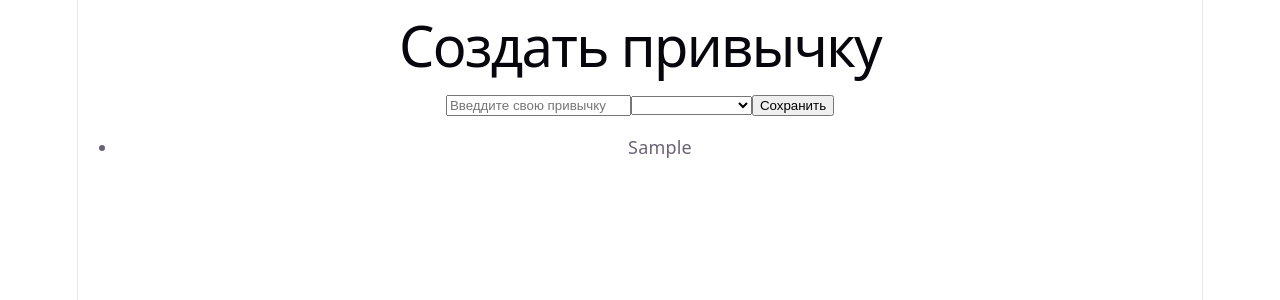
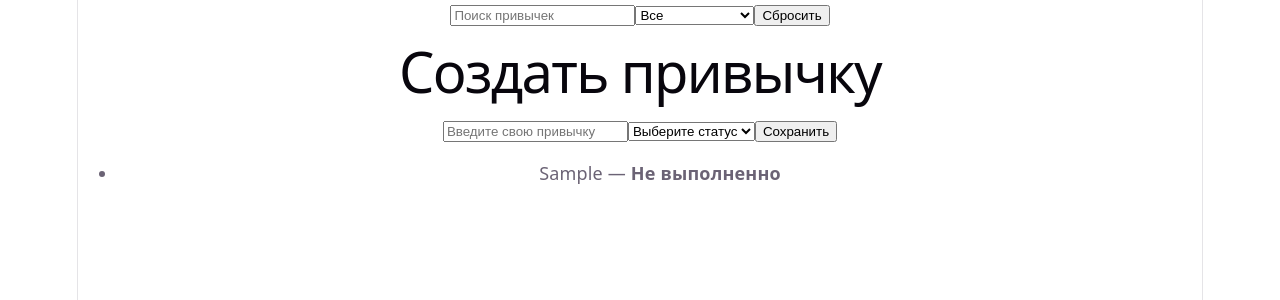
Before and after one commit to pifor228/Treker, a React (Vite) app in the folder React/: page / in a window 1280 px wide. Both pictures are taken after typing "Sample" into the empty fields and a click on the button "Сохранить". Shown: the top 300 px of the page. Built offline with nearby package versions, Linux system fonts and the light colour scheme.

Commit message:
филтраций по Имени и по Выполнен и не выполнен

```diff
--- a/React/src/App.tsx
+++ b/React/src/App.tsx
@@ -1,26 +1,51 @@
 // import styles from'./App.css'
-// import CreaterItem from "./Component/CreaterItem/createritem";
+
 import { useEffect, useState, type FormEvent } from "react";
 
 type Task = {
   id: number;
   title: string;
   completed: string;
-  ckok: string;
-  restor: string
 };
+
 function App() {
+
   const [tasks, setTasks] = useState<Task[]>(() => {
     const savedTasks = localStorage.getItem("tasks");
     return savedTasks ? (JSON.parse(savedTasks) as Task[]) : [];
   });
+
+  const [search, setSearch] = useState("");
+  const [searchcomp, setSearchComp] = useState("");
   const [text, setText] = useState("");
-  const [comp, setComp ] = useState("")
-  const [ckok, setCkok ] = useState("")
-  const [restor, setRestor ] = useState("")
+  const [comp, setComp] = useState("");
+
   useEffect(() => {
     localStorage.setItem("tasks", JSON.stringify(tasks));
   }, [tasks]);
+
+
+  const getFiltered = () => {
+    return tasks.filter((task) => {
+      const matchesSearch = task.title
+        .toLowerCase()
+        .includes(search.toLowerCase());
+
+      if (searchcomp === "Выполненно") {
+        return matchesSearch && task.completed === "Выполненно";
+      }
+      if (searchcomp === "Не выполненно") {
+        return matchesSearch && task.completed === "Не выполненно";
+      }
+
+      return matchesSearch;
+    });
+  };
+
+  const resetFilters = () => {
+    setSearch("");
+    setSearchComp("");
+  };
 
   function handleAddTask(event: FormEvent<HTMLFormElement>) {
     event.preventDefault();
@@ -29,23 +54,38 @@ function App() {
       return;
     }
 
-    const newTask = {
+    const newTask: Task = {
       id: Date.now(),
       title: text,
-      completed: comp,
-      ckok: ckok,
-      restor: restor,
+      completed: comp || "Не выполненно",
     };
 
     setTasks([...tasks, newTask]);
     setText("");
     setComp("");
-    setCkok("");
-    setRestor("");
   }
 
   return (
     <div>
+
+      <input
+        type="text"
+        placeholder="Поиск привычек"
+        value={search}
+        onChange={(event) => setSearch(event.target.value)}
+      />
+
+      <select
+        value={searchcomp}
+        onChange={(event) => setSearchComp(event.target.value)}
+      >
+        <option value="">Все</option>
+        <option value="Выполненно">Выполненно</option>
+        <option value="Не выполненно">Не выполненно</option>
+      </select>
+
+      <button onClick={resetFilters}>Сбросить</button>
+
       <h1>Создать привычку</h1>
 
       <form onSubmit={handleAddTask}>
@@ -53,21 +93,23 @@ function App() {
           type="text"
           value={text}
           onChange={(event) => setText(event.target.value)}
-          placeholder="Введдите свою привычку"
+          placeholder="Введите свою привычку"
         />
         <select
-            value={comp}
-            onChange={(event) => setComp(event.target.value)}
-          >
-            <option value=""></option>
-            <option value=" Выполненно">Выполненно</option>
-            <option value=" Не Выполненно">Не Выполненно</option>
-          </select>
+          value={comp}
+          onChange={(event) => setComp(event.target.value)}
+        >
+          <option value="">Выберите статус</option>
+          <option value="Выполненно">Выполненно</option>
+          <option value="Не выполненно">Не выполненно</option>
+        </select>
         <button type="submit">Сохранить</button>
       </form>
       <ul>
-        {tasks.map((task) => (
-          <li key={task.id}>{task.title}{task.completed}</li>
+        {getFiltered().map((task) => (
+          <li key={task.id}>
+            {task.title} — <strong>{task.completed}</strong>
+          </li>
         ))}
       </ul>
     </div>
```
